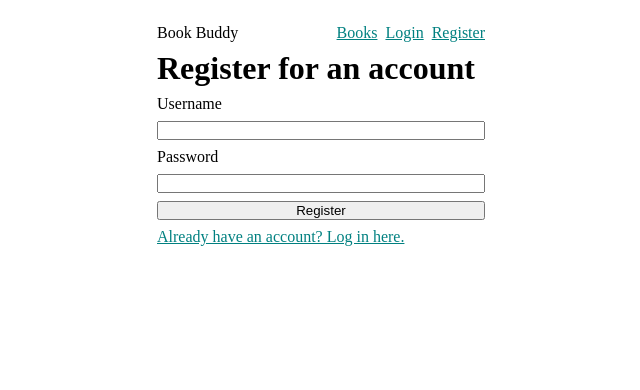
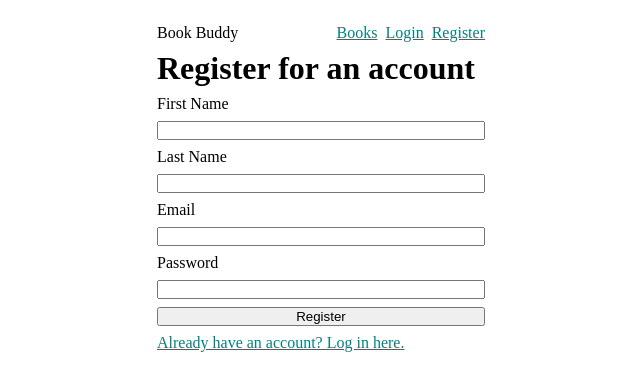
Before and after one commit to NyishaMarie/fsa-book-buddy, a React app: page /register in a window 1280 px wide. Shown: the top 390 px of the page, without its empty margins (319-959 px from the left). Built offline with nearby package versions, Linux system fonts and the light colour scheme; the HTML template or start-up script is replaced by a standard one.

Commit message:
Added firstname and lastname in Register.jsx and corrected email input bc it said 'username' by accident

```diff
--- a/src/auth/Register.jsx
+++ b/src/auth/Register.jsx
@@ -12,10 +12,12 @@ export default function Register() {
   const tryRegister = async (formData) => {
     setError(null);
 
+    const firstname = formData.get("firstname");
+    const lastname = formData.get("lastname");
     const email = formData.get("email");
     const password = formData.get("password");
     try {
-      await register({ email, password });
+      await register({ firstname, lastname, email, password });
       navigate("/books");
     } catch (e) {
       setError(e.message);
@@ -27,8 +29,16 @@ export default function Register() {
       <h1>Register for an account</h1>
       <form action={tryRegister}>
         <label>
-          Username
-          <input type="text" name="email" required />
+          First Name
+          <input type="text" name="firstname" required />
+        </label>
+        <label>
+          Last Name
+          <input type="text" name="lastname" required />
+        </label>
+        <label>
+          Email
+          <input type="email" name="email" required />
         </label>
         <label>
           Password
```
